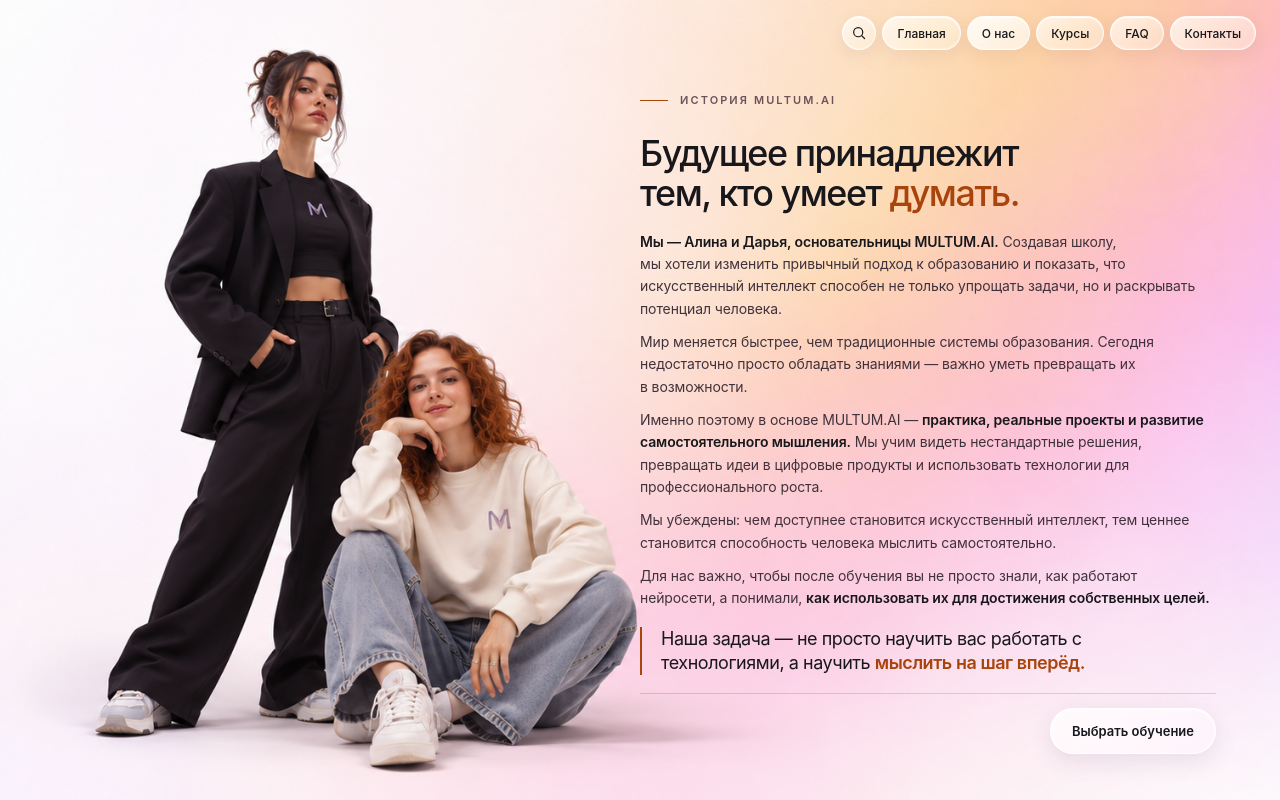
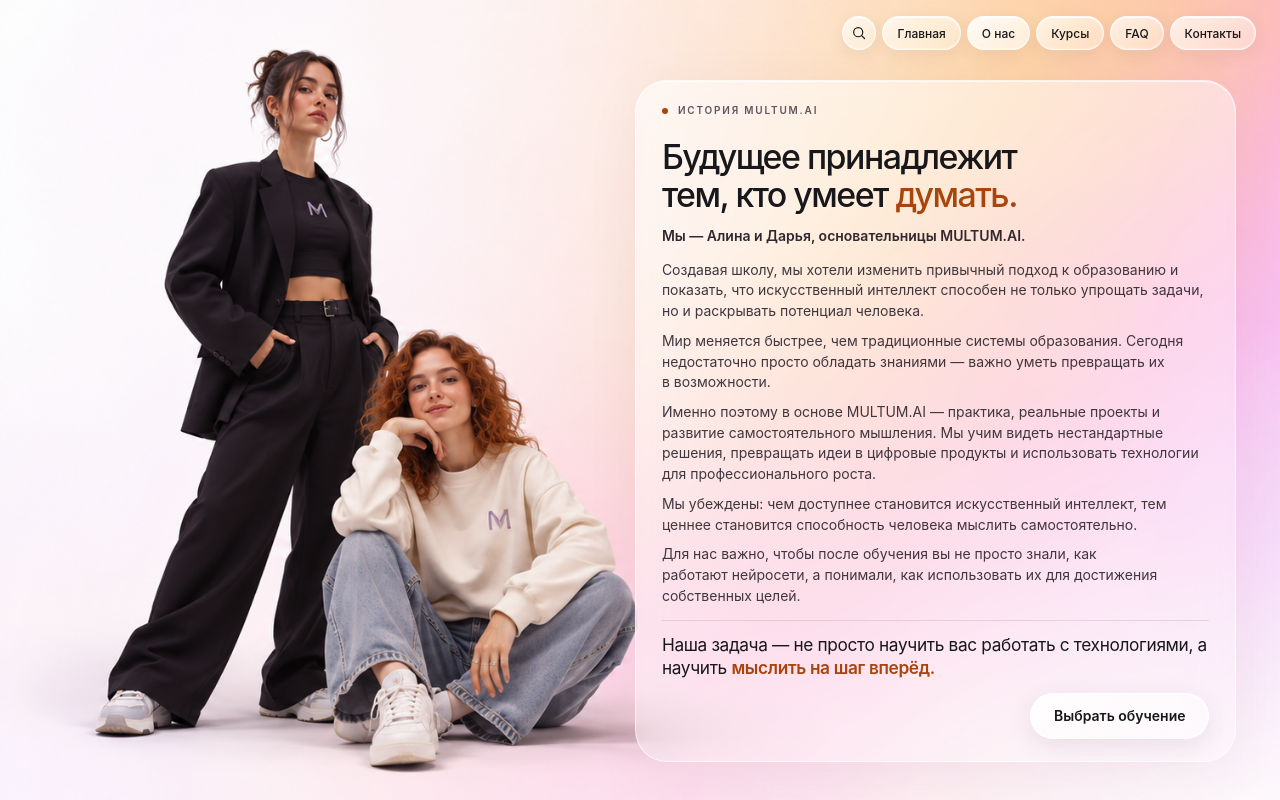
Before and after one commit to fuks19200-ctrl/09, a Next.js app: page /about in a window 1280 px wide. Built offline with nearby package versions, Linux system fonts and the light colour scheme.

Commit message:
Redesign About with soft frosted glass editorial panel and refined typography

```diff
--- a/app/about/page.tsx
+++ b/app/about/page.tsx
@@ -14,13 +14,14 @@ export default function About() {
         <header className="founders-intro">
           <p className="founders-kicker">История MULTUM.AI</p>
           <h1>Будущее принадлежит тем, кто умеет <span>думать.</span></h1>
+          <p className="founders-byline">Мы — Алина и Дарья, основательницы MULTUM.AI.</p>
         </header>
         <div className="founders-copy">
-          <p className="founders-body"><strong>Мы — Алина и Дарья, основательницы MULTUM.AI.</strong> Создавая школу, мы хотели изменить привычный подход к образованию и показать, что искусственный интеллект способен не только упрощать задачи, но и раскрывать потенциал человека.</p>
+          <p className="founders-body">Создавая школу, мы хотели изменить привычный подход к образованию и показать, что искусственный интеллект способен не только упрощать задачи, но и раскрывать потенциал человека.</p>
           <p className="founders-body">Мир меняется быстрее, чем традиционные системы образования. Сегодня недостаточно просто обладать знаниями — важно уметь превращать их в возможности.</p>
-          <p className="founders-body">Именно поэтому в основе MULTUM.AI — <strong>практика, реальные проекты и развитие самостоятельного мышления.</strong> Мы учим видеть нестандартные решения, превращать идеи в цифровые продукты и использовать технологии для профессионального роста.</p>
+          <p className="founders-body">Именно поэтому в основе MULTUM.AI — практика, реальные проекты и развитие самостоятельного мышления. Мы учим видеть нестандартные решения, превращать идеи в цифровые продукты и использовать технологии для профессионального роста.</p>
           <p className="founders-body">Мы убеждены: чем доступнее становится искусственный интеллект, тем ценнее становится способность человека мыслить самостоятельно.</p>
-          <p className="founders-body">Для нас важно, чтобы после обучения вы не просто знали, как работают нейросети, а понимали, <strong>как использовать их для достижения собственных целей.</strong></p>
+          <p className="founders-body">Для нас важно, чтобы после обучения вы не просто знали, как работают нейросети, а понимали, как использовать их для достижения собственных целей.</p>
         </div>
         <blockquote className="founders-quote">
           <p>Наша задача — не просто научить вас работать с технологиями, а научить <strong>мыслить на шаг вперёд.</strong></p>
--- a/app/globals.css
+++ b/app/globals.css
@@ -188,25 +188,33 @@ button:disabled, button[aria-disabled="true"], .button[aria-disabled="true"] { o
 }
 
 
-/* Founders story: minimal editorial typography, no decorative cards. */
-.about-page { display:flex; justify-content:flex-end; align-items:flex-start; overflow-y:auto; overflow-x:hidden; background:#fff5f4 url('/images/%D0%A1%D1%82%D0%B8%D0%BB%D1%8C%D0%BD%D1%8B%D0%B8%CC%86%20%D0%B4%D1%83%D1%8D%D1%82%20%D0%B2%20%D1%81%D0%BE%D0%B2%D1%80%D0%B5%D0%BC%D0%B5%D0%BD%D0%BD%D0%BE%D0%B8%CC%86%20%D1%83%D0%BB%D0%B8%D1%87%D0%BD%D0%BE%D0%B8%CC%86%20%D0%BE%D0%B4%D0%B5%D0%B6%D0%B4%D0%B5.png') left center/cover no-repeat; padding:0; }
-.founders-story { width:min(45%,720px); min-width:0; margin:auto 5% auto 0; padding:76px 0 30px; display:flex; flex-direction:column; gap:clamp(16px,2.1vh,25px); color:#17171c; font-family:-apple-system,BlinkMacSystemFont,"Segoe UI",Arial,sans-serif; }
-.founders-kicker { margin:0 0 clamp(24px,3vh,34px); display:flex; gap:12px; align-items:center; color:#6b525c; font-size:11px; line-height:1.5; font-weight:600; letter-spacing:.19em; text-transform:uppercase; }
-.founders-kicker::before { content:""; width:28px; height:1px; background:#a8440c; }
-.founders-intro h1 { margin:0; max-width:100%; font-size:clamp(30px,2.8vw,48px); font-weight:500; line-height:1.13; letter-spacing:-.04em; text-wrap:balance; }
-.founders-intro h1 span { display:inline; font-weight:500; color:#a8440c; }
-.founders-byline { margin:14px 0 0; color:#58444f; font-size:clamp(12px,1.04vw,15px); line-height:1.45; }
-.founders-byline strong { color:#17171c; font-weight:600; }
-.founders-copy { display:flex; flex-direction:column; gap:clamp(10px,1.35vh,16px); }
-.founders-body { margin:0; color:#40323c; font-size:clamp(14px,1.02vw,17px); line-height:1.6; letter-spacing:-.008em; text-wrap:pretty; }
-.founders-body strong { font-weight:600; color:#17171c; }
-.founders-quote { margin:1px 0; padding:0 0 0 19px; border-left:2px solid #a8440c; }
-.founders-quote p { margin:0; max-width:46ch; font-size:clamp(18px,1.32vw,23px); line-height:1.32; letter-spacing:-.025em; font-weight:400; }
+/* About — a single soft glass editorial surface beside the original portrait. */
+.about-page {
+  display:flex; justify-content:flex-end; align-items:flex-start; overflow-y:auto; overflow-x:hidden;
+  background:#fff5f4 url('/images/%D0%A1%D1%82%D0%B8%D0%BB%D1%8C%D0%BD%D1%8B%D0%B8%CC%86%20%D0%B4%D1%83%D1%8D%D1%82%20%D0%B2%20%D1%81%D0%BE%D0%B2%D1%80%D0%B5%D0%BC%D0%B5%D0%BD%D0%BD%D0%BE%D0%B8%CC%86%20%D1%83%D0%BB%D0%B8%D1%87%D0%BD%D0%BE%D0%B8%CC%86%20%D0%BE%D0%B4%D0%B5%D0%B6%D0%B4%D0%B5.png') left center/cover no-repeat;
+  padding:70px 0 24px;
+}
+.founders-story {
+  width:min(47%,790px); min-width:0; flex-shrink:0; margin:auto 3.4% auto 0;
+  padding:clamp(24px,2.35vw,38px);
+  border:1px solid rgba(255,255,255,.62); border-radius:32px;
+  background:linear-gradient(145deg,rgba(255,255,255,.58),rgba(255,255,255,.22));
+  box-shadow:0 12px 56px rgba(86,54,74,.06),inset 0 1px 1px rgba(255,255,255,.75);
+  -webkit-backdrop-filter:blur(16px); backdrop-filter:blur(16px);
+  display:flex; flex-direction:column; gap:16px;
+  color:#17171c; font-family:-apple-system,BlinkMacSystemFont,"Segoe UI",Arial,sans-serif;
+}
+.founders-kicker { display:flex; align-items:center; gap:10px; margin:0 0 25px; color:#65515e; font-size:10px; font-weight:600; line-height:1.5; letter-spacing:.18em; text-transform:uppercase; }
+.founders-kicker::before { content:""; width:6px; height:6px; background:#a8440c; border-radius:50%; }
+.founders-intro h1 { margin:0; font-size:clamp(28px,2.65vw,44px); font-weight:500; letter-spacing:-.045em; line-height:1.12; text-wrap:balance; }
+.founders-intro h1 span { color:#a8440c; font-weight:500; }
+.founders-byline { margin:17px 0 0; font-size:14px; line-height:1.45; font-weight:600; color:#31272e; }
+.founders-copy { display:flex; flex-direction:column; gap:12px; }
+.founders-body { margin:0; font-size:clamp(14px,1vw,16px); font-weight:400; line-height:1.55; color:#40363e; letter-spacing:0; text-wrap:pretty; }
+.founders-quote { margin:0; padding:16px 0 0; border-top:1px solid rgba(104,78,91,.16); }
+.founders-quote p { margin:0; font-size:clamp(17px,1.35vw,23px); line-height:1.36; font-weight:400; letter-spacing:-.02em; }
 .founders-quote strong { color:#a8440c; font-weight:600; }
-.founders-footer { border-top:1px solid rgba(87,58,70,.19); padding-top:14px; display:flex; gap:18px; align-items:flex-end; justify-content:flex-end; }
-.founders-manifesto { min-width:0; }
-.founders-manifesto p { margin:0 0 5px; font-size:clamp(11px,.9vw,14px); line-height:1.45; color:#614b56; }
-.founders-manifesto strong { display:block; font-weight:560; font-size:clamp(18px,1.55vw,25px); line-height:1.15; letter-spacing:-.035em; }
+.founders-footer { display:flex; justify-content:flex-end; }
 .founders-cta {
   align-self: flex-end;
   isolation: isolate;
@@ -240,19 +248,21 @@ button:disabled, button[aria-disabled="true"], .button[aria-disabled="true"] { o
 
 
 
-.founders-footer .founders-cta { flex:none; align-self:flex-end; min-height:46px; padding:12px 21px; font-size:13px; white-space:nowrap; }
+
+.founders-footer .founders-cta { flex:none; align-self:flex-end; min-height:46px; padding:12px 23px; font-size:14px; white-space:nowrap; background:linear-gradient(145deg,rgba(255,255,255,.87),rgba(255,255,255,.36)); }
+@media (min-width:901px) and (min-aspect-ratio:3/2) and (max-height:800px) {
+  .about-page { padding-top:62px; padding-bottom:20px; }
+  .founders-story { padding:22px 26px; gap:13px; }
+  .founders-kicker { margin-bottom:20px; }
+  .founders-byline { margin-top:12px; }
+  .founders-copy { gap:9px; }
+  .founders-body { line-height:1.48; }
+  .founders-quote { padding-top:12px; }
+}
 @media (max-width:900px), (max-aspect-ratio:3/2) {
-  .about-page { display:block; background-color:#fff5f4; background-image:url('/images/%D0%A1%D1%82%D0%B8%D0%BB%D1%8C%D0%BD%D1%8B%D0%B8%CC%86%20%D0%B4%D1%83%D1%8D%D1%82%20%D0%B2%20%D1%81%D0%BE%D0%B2%D1%80%D0%B5%D0%BC%D0%B5%D0%BD%D0%BD%D0%BE%D0%B8%CC%86%20%D1%83%D0%BB%D0%B8%D1%87%D0%BD%D0%BE%D0%B8%CC%86%20%D0%BE%D0%B4%D0%B5%D0%B6%D0%B4%D0%B5.png'),linear-gradient(150deg,#fff9f7,#f7dce9 65%,#eadcf9); background-position:left top,center; background-size:auto clamp(300px,65vw,540px),cover; background-repeat:no-repeat; background-attachment:local; }
-  .founders-story { width:auto; max-width:720px; margin:0 auto; padding:calc(clamp(300px,65vw,540px) + 26px) clamp(22px,6vw,52px) 40px; gap:22px; }
-  .founders-intro h1 { font-size:clamp(32px,6.5vw,48px); }
-  .founders-body { font-size:15px; line-height:1.62; }
-  .founders-copy { gap:13px; }
-  .founders-quote p { font-size:21px; }
-  .founders-manifesto strong { font-size:23px; }
+  .about-page { display:block; padding:calc(clamp(300px,65vw,540px) + 15px) 14px 30px; background-image:url('/images/%D0%A1%D1%82%D0%B8%D0%BB%D1%8C%D0%BD%D1%8B%D0%B8%CC%86%20%D0%B4%D1%83%D1%8D%D1%82%20%D0%B2%20%D1%81%D0%BE%D0%B2%D1%80%D0%B5%D0%BC%D0%B5%D0%BD%D0%BD%D0%BE%D0%B8%CC%86%20%D1%83%D0%BB%D0%B8%D1%87%D0%BD%D0%BE%D0%B8%CC%86%20%D0%BE%D0%B4%D0%B5%D0%B6%D0%B4%D0%B5.png'),linear-gradient(150deg,#fff9f7,#f7dce9 65%,#eadcf9); background-position:left top,center; background-size:auto clamp(300px,65vw,540px),cover; background-repeat:no-repeat; background-attachment:local; }
+  .founders-story { width:auto; max-width:700px; margin:0 auto; padding:24px; border-radius:26px; gap:20px; }
+  .founders-intro h1 { font-size:clamp(29px,5.5vw,42px); }
+  .founders-body { font-size:15px; line-height:1.6; }
+  .founders-copy { gap:14px; }
 }
-@media (max-width:620px) { .founders-footer { flex-wrap:wrap; } .founders-footer .founders-cta { margin-left:auto; } }
-
-@media (min-width:901px) and (min-aspect-ratio:3/2) and (max-height:760px) {
-  .founders-story { padding-top:70px; padding-bottom:26px; }
-  .founders-kicker { margin-bottom:24px; }
-}
```
